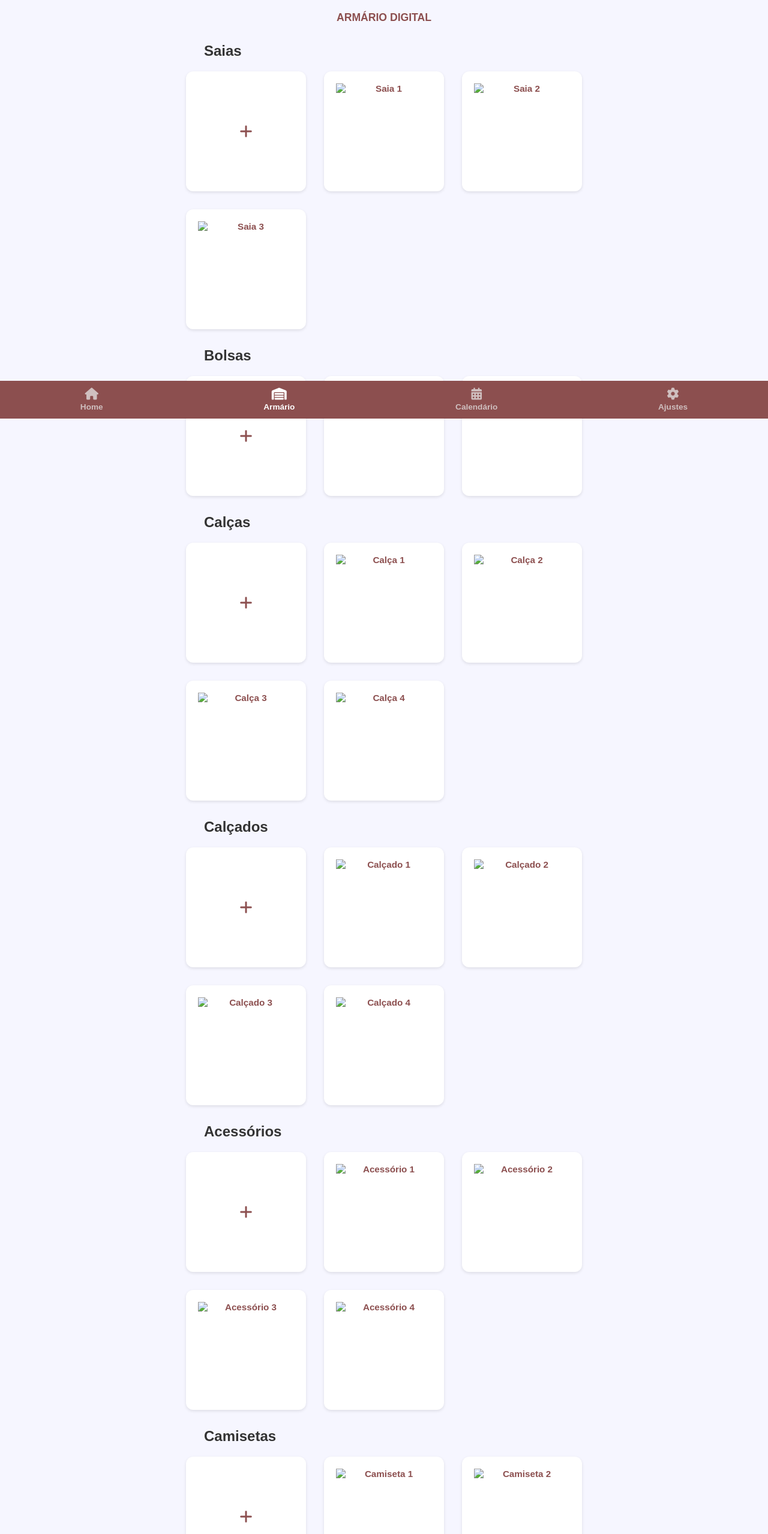
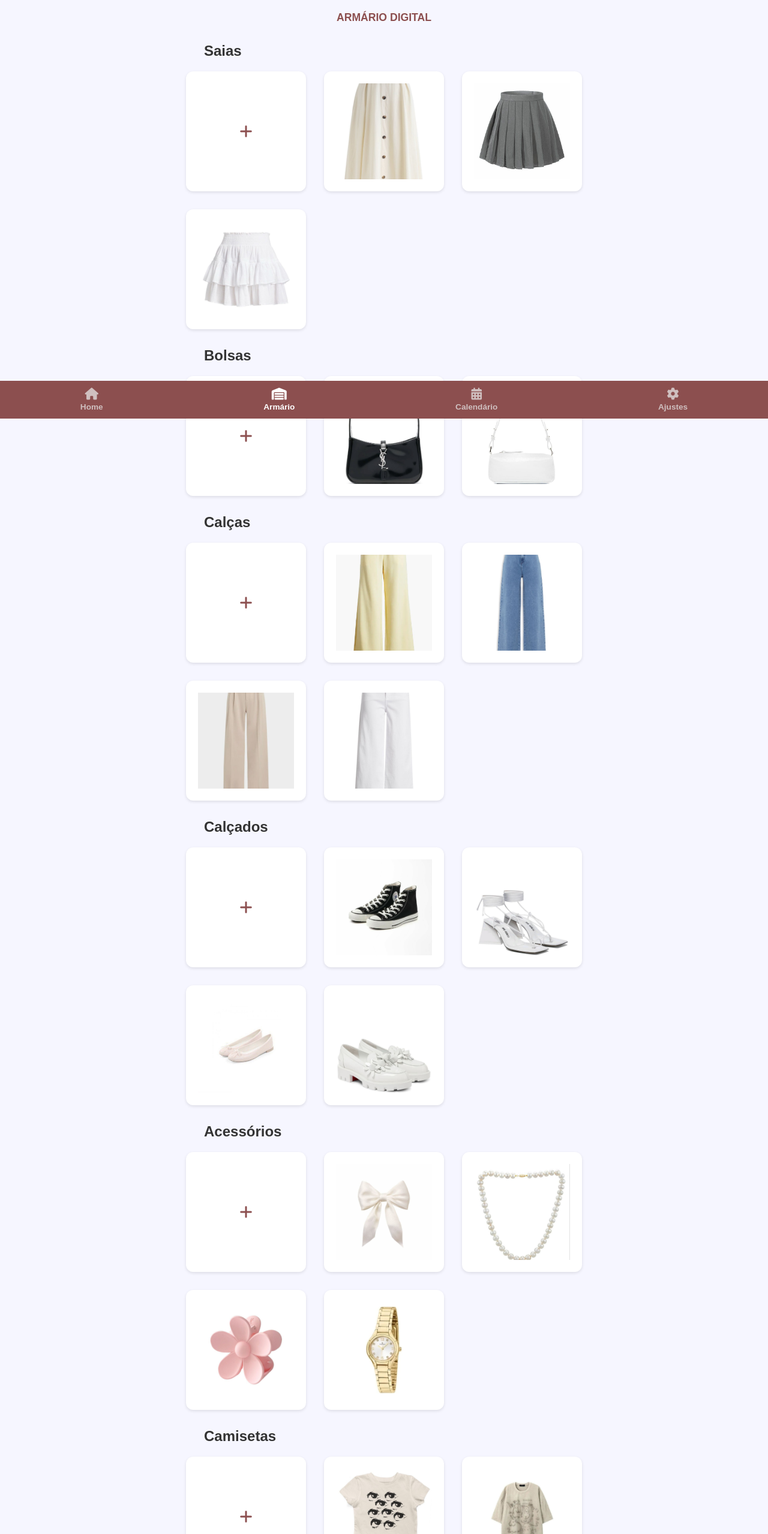
Before and after one commit to Stromoth/look.ia, a plain HTML site: page armario.html in a window 1280 px wide. Shown: the part 102-2660 px from the top of the page at 60% size. Drawn offline with Linux system fonts and the light colour scheme.

Commit message:
Update armario.html

```diff
--- a/armario.html
+++ b/armario.html
@@ -26,71 +26,71 @@
   <h2>Saias</h2>
   <div class="menu">
     <div class="menu-item"><i class="fas fa-plus"></i></div>
-    <img class="menu-item" src="img/saia1.png" alt="Saia 1">
-    <img class="menu-item" src="saia2.png" alt="Saia 2">
-    <img class="menu-item" src="saia3.png" alt="Saia 3">
+    <img class="menu-item" src="img/saia1.jpg" alt="Saia 1">
+    <img class="menu-item" src="saia2.jpg" alt="Saia 2">
+    <img class="menu-item" src="saia3.jpg" alt="Saia 3">
   </div>
 
   <h2>Bolsas</h2>
   <div class="menu">
     <div class="menu-item"><i class="fas fa-plus"></i></div>
-    <img class="menu-item" src="bolsa1.png" alt="Bolsa 1">
-    <img class="menu-item" src="bolsa2.png" alt="Bolsa 2">
+    <img class="menu-item" src="bolsa1.jpg" alt="Bolsa 1">
+    <img class="menu-item" src="bolsa2.jpg" alt="Bolsa 2">
   </div>
 
   <h2>Calças</h2>
   <div class="menu">
     <div class="menu-item"><i class="fas fa-plus"></i></div>
-    <img class="menu-item" src="calça1.png" alt="Calça 1">
-    <img class="menu-item" src="calça2.png" alt="Calça 2">
-    <img class="menu-item" src="calça3.png" alt="Calça 3">
-    <img class="menu-item" src="calça4.png" alt="Calça 4">
+    <img class="menu-item" src="calça1.jpg" alt="Calça 1">
+    <img class="menu-item" src="calça2.jpg" alt="Calça 2">
+    <img class="menu-item" src="calça3.jpg" alt="Calça 3">
+    <img class="menu-item" src="calça4.jpg" alt="Calça 4">
   </div>
 
   <h2>Calçados</h2>
   <div class="menu">
     <div class="menu-item"><i class="fas fa-plus"></i></div>
-    <img class="menu-item" src="sapato1.png" alt="Calçado 1">
-    <img class="menu-item" src="sapato2.png" alt="Calçado 2">
-    <img class="menu-item" src="sapato3.png" alt="Calçado 3">
-    <img class="menu-item" src="sapato4.png" alt="Calçado 4">
+    <img class="menu-item" src="sapato1.jpg" alt="Calçado 1">
+    <img class="menu-item" src="sapato2.jpg" alt="Calçado 2">
+    <img class="menu-item" src="sapato3.jpg" alt="Calçado 3">
+    <img class="menu-item" src="sapato4.jpg" alt="Calçado 4">
   </div>
 
   <h2>Acessórios</h2>
   <div class="menu">
     <div class="menu-item"><i class="fas fa-plus"></i></div>
-    <img class="menu-item" src="acessorio1.png" alt="Acessório 1">
-    <img class="menu-item" src="acessorio2.png" alt="Acessório 2">
-    <img class="menu-item" src="acessorio3.png" alt="Acessório 3">
-    <img class="menu-item" src="acessorio4.png" alt="Acessório 4">
+    <img class="menu-item" src="acessorio1.jpg" alt="Acessório 1">
+    <img class="menu-item" src="acessorio2.jpg" alt="Acessório 2">
+    <img class="menu-item" src="acessorio3.jpg" alt="Acessório 3">
+    <img class="menu-item" src="acessorio4.jpg" alt="Acessório 4">
   </div>
 
   <h2>Camisetas</h2>
   <div class="menu">
     <div class="menu-item"><i class="fas fa-plus"></i></div>
-    <img class="menu-item" src="camiseta1.png" alt="Camiseta 1">
-    <img class="menu-item" src="camiseta2.png" alt="Camiseta 2">
-    <img class="menu-item" src="camiseta3.png" alt="Camiseta 3">
-    <img class="menu-item" src="camiseta4.png" alt="Camiseta 4">
-    <img class="menu-item" src="camiseta5.png" alt="Camiseta 5">
+    <img class="menu-item" src="camiseta1.jpg" alt="Camiseta 1">
+    <img class="menu-item" src="camiseta2.jpg" alt="Camiseta 2">
+    <img class="menu-item" src="camiseta3.jpg" alt="Camiseta 3">
+    <img class="menu-item" src="camiseta4.jpg" alt="Camiseta 4">
+    <img class="menu-item" src="camiseta5.jpg" alt="Camiseta 5">
   </div>
 
   <h2>Vestidos</h2>
   <div class="menu">
     <div class="menu-item"><i class="fas fa-plus"></i></div>
-    <img class="menu-item" src="vestido1.png" alt="Vestido 1">
-    <img class="menu-item" src="vestido2.png" alt="Vestido 2">
-    <img class="menu-item" src="vestido3.png" alt="Vestido 3">
-    <img class="menu-item" src="vestido4.png" alt="Vestido 4">
-    <img class="menu-item" src="vestido5.png" alt="Vestido 5">
+    <img class="menu-item" src="vestido1.jpg" alt="Vestido 1">
+    <img class="menu-item" src="vestido2.jpg" alt="Vestido 2">
+    <img class="menu-item" src="vestido3.jpg" alt="Vestido 3">
+    <img class="menu-item" src="vestido4.jpg" alt="Vestido 4">
+    <img class="menu-item" src="vestido5.jpg" alt="Vestido 5">
   </div>
 
   <h2>Blusas</h2>
   <div class="menu">
     <div class="menu-item"><i class="fas fa-plus"></i></div>
-    <img class="menu-item" src="blusa1.png" alt="Blusa 1">
-    <img class="menu-item" src="blusa2.png" alt="Blusa 2">
-    <img class="menu-item" src="blusa3.png" alt="Blusa 3">
+    <img class="menu-item" src="blusa1.jpg" alt="Blusa 1">
+    <img class="menu-item" src="blusa2.jpg" alt="Blusa 2">
+    <img class="menu-item" src="blusa3.jpg" alt="Blusa 3">
   </div>
 </main>
 
```
